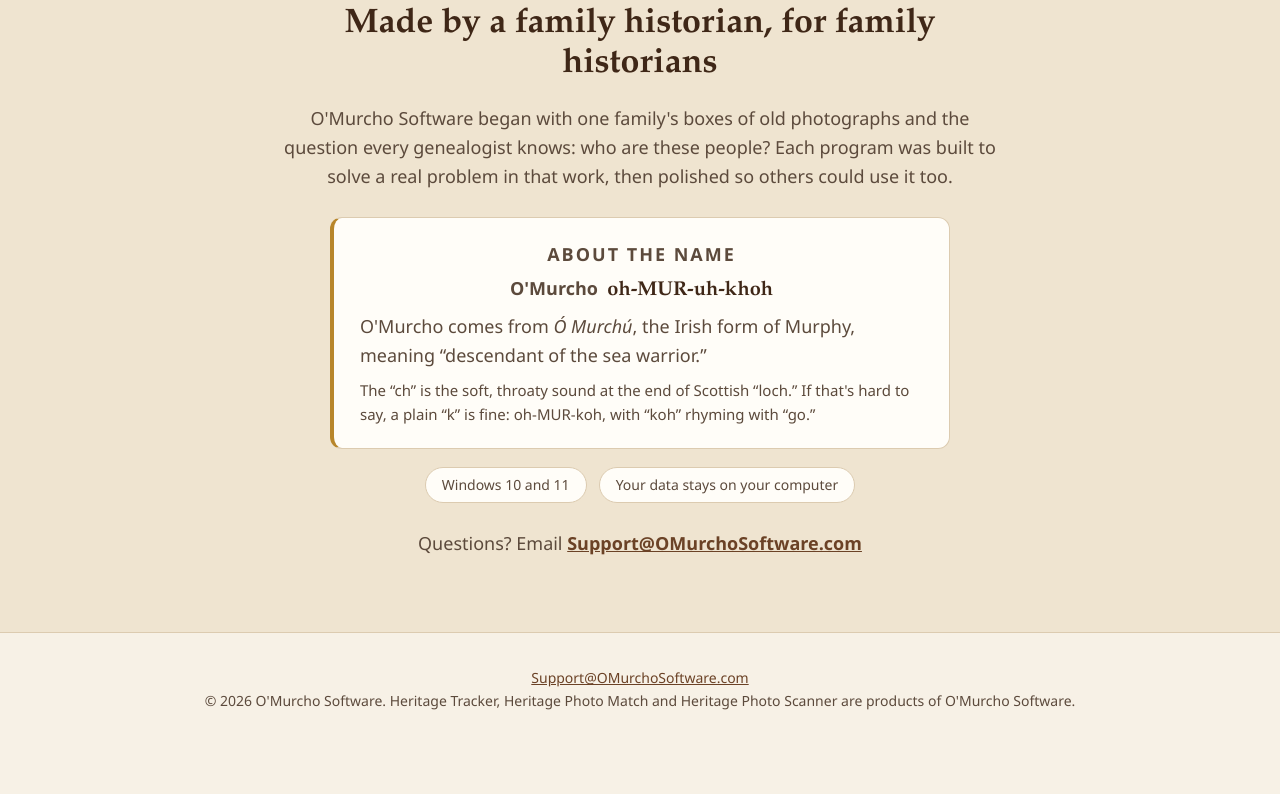
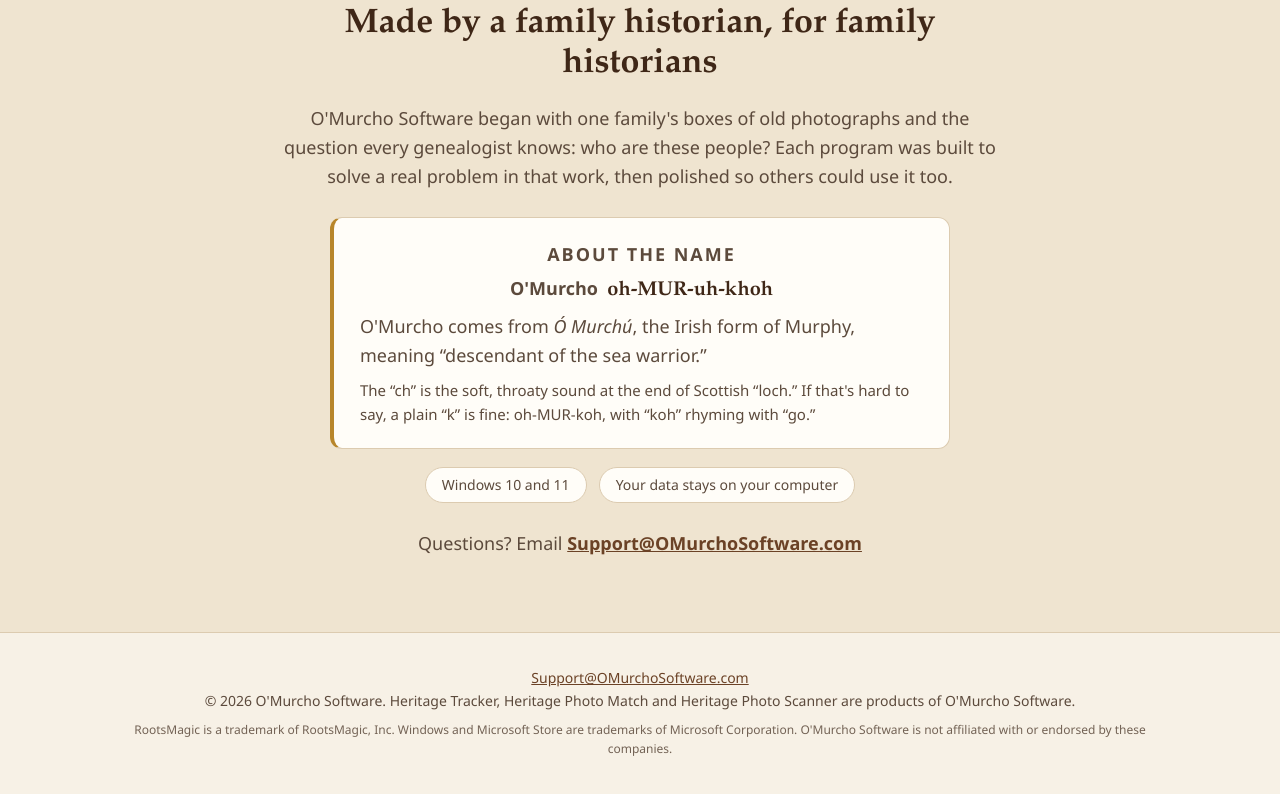
Before and after one commit to OMurchoSoftware/omurchosoftware.github.io, a plain HTML site: page index.html in a window 1280 px wide. Shown: the part 2053-2847 px from the top of the page. Before the commit the page ends 2809 px from the top, so only its background shows below. Drawn offline with Linux system fonts and the light colour scheme.

Commit message:
Update index.html

```diff
--- a/index.html
+++ b/index.html
@@ -123,6 +123,7 @@
   .contact { margin-top: 26px; font-size: 18px; }
   .contact a { font-weight: 600; }
   footer { padding: 34px 0 44px; text-align: center; font-size: 14px; color: var(--ink-soft); }
+  footer .legal { display: block; margin-top: 8px; font-size: 12px; opacity: 0.85; }
 
   @media (max-width: 820px) {
     .featured { grid-template-columns: 1fr; padding: 28px; }
@@ -238,7 +239,7 @@
 </main>
 
 <footer>
-  <div class="wrap"><a href="mailto:Support@OMurchoSoftware.com">Support@OMurchoSoftware.com</a><br>&copy; 2026 O'Murcho Software. Heritage Tracker, Heritage Photo Match and Heritage Photo Scanner are products of O'Murcho Software.</div>
+  <div class="wrap"><a href="mailto:Support@OMurchoSoftware.com">Support@OMurchoSoftware.com</a><br>&copy; 2026 O'Murcho Software. Heritage Tracker, Heritage Photo Match and Heritage Photo Scanner are products of O'Murcho Software.<span class="legal">RootsMagic is a trademark of RootsMagic, Inc. Windows and Microsoft Store are trademarks of Microsoft Corporation. O'Murcho Software is not affiliated with or endorsed by these companies.</span></div>
 </footer>
 
 </body>
```
